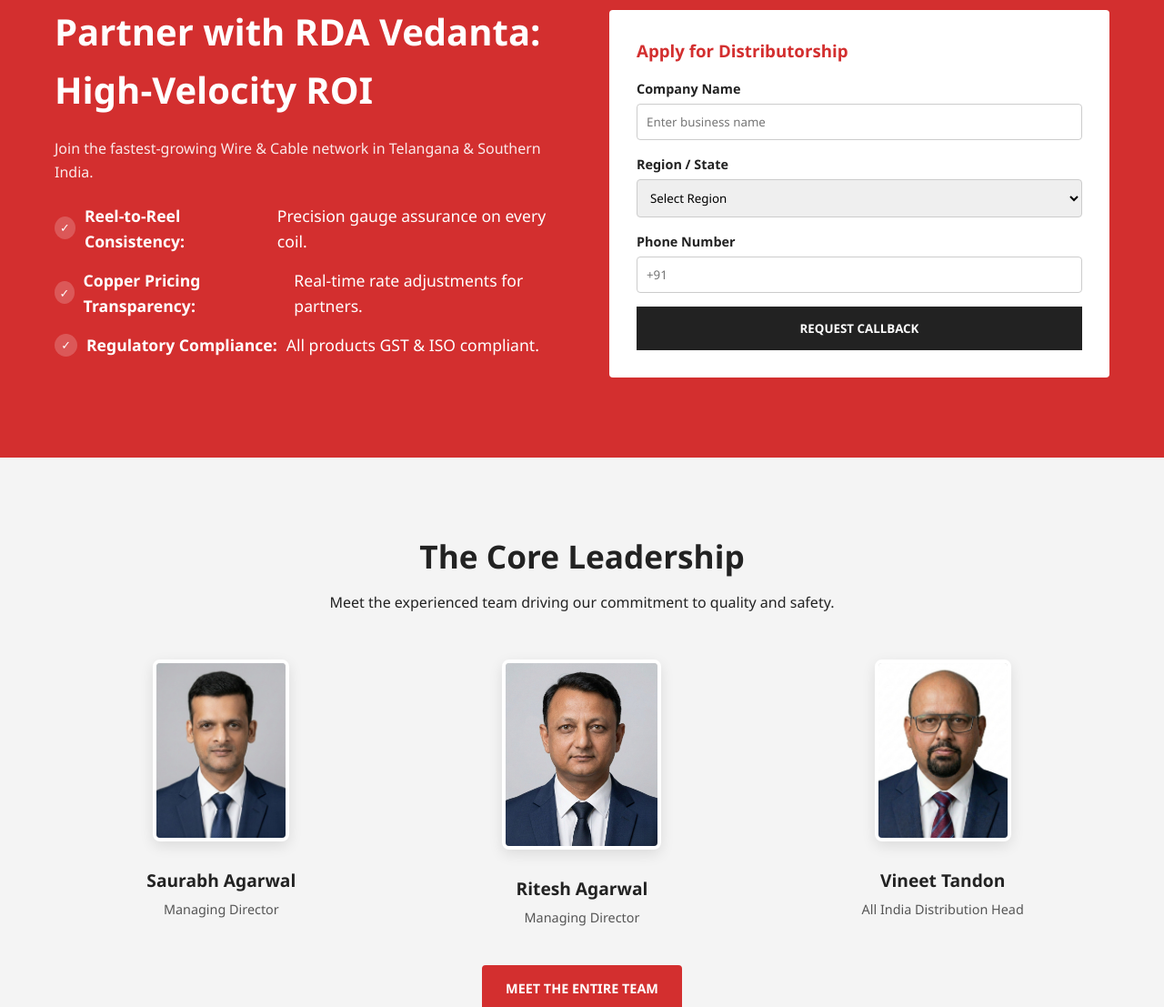
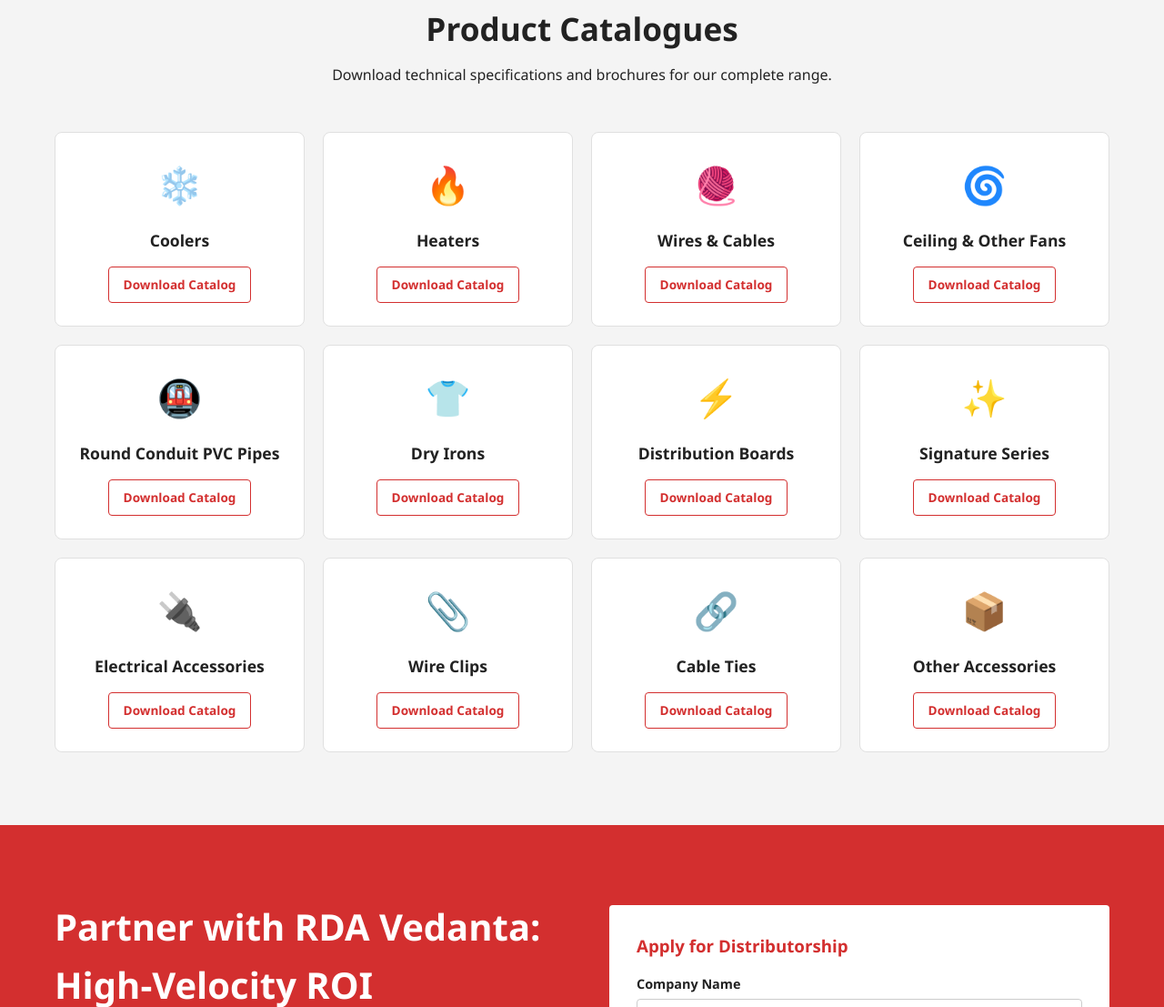
Before and after one commit to xdivyanshh/rda-vedanta-website, a plain HTML site: page index.html in a window 1280 px wide. Shown: the part 1485-2592 px from the top of the page at 91% size. Drawn offline with Linux system fonts and the light colour scheme; a script that the page names is missing.

Commit message:
catalogue section

```diff
--- a/index.html
+++ b/index.html
@@ -92,6 +92,90 @@
                     <div class="card-icon">❄️</div>
                     <h3>Ventilation Systems</h3>
                     <p>High-speed aluminum ceiling fans (Tornado Series) designed to run efficiently on RDA cabling.</p>
+                </div>
+            </div>
+        </div>
+    </section>
+
+    <!-- CATALOGUE SECTION -->
+    <section class="catalogue-section">
+        <div class="container">
+            <div class="section-header">
+                <h2>Product Catalogues</h2>
+                <p>Download technical specifications and brochures for our complete range.</p>
+            </div>
+            <div class="catalogue-grid">
+                <!-- 1. Cooler -->
+                <div class="catalogue-card">
+                    <div class="cat-icon">❄️</div>
+                    <h3>Coolers</h3>
+                    <a href="src/assets/catalogs/rda-coolers.pdf" class="btn-download" download>Download Catalog</a>
+                </div>
+                <!-- 2. Heater -->
+                <div class="catalogue-card">
+                    <div class="cat-icon">🔥</div>
+                    <h3>Heaters</h3>
+                    <a href="src/assets/catalogs/rda-heaters.pdf" class="btn-download" download>Download Catalog</a>
+                </div>
+                <!-- 3. Wire -->
+                <div class="catalogue-card">
+                    <div class="cat-icon">🧶</div>
+                    <h3>Wires & Cables</h3>
+                    <a href="src/assets/catalogs/rda-wires-cables.pdf" class="btn-download" download>Download Catalog</a>
+                </div>
+                <!-- 4. Fans -->
+                <div class="catalogue-card">
+                    <div class="cat-icon">🌀</div>
+                    <h3>Ceiling & Other Fans</h3>
+                    <a href="src/assets/catalogs/rda-fans.pdf" class="btn-download" download>Download Catalog</a>
+                </div>
+                <!-- 5. Pipes -->
+                <div class="catalogue-card">
+                    <div class="cat-icon">🚇</div>
+                    <h3>Round Conduit PVC Pipes</h3>
+                    <a href="src/assets/catalogs/rda-pipes.pdf" class="btn-download" download>Download Catalog</a>
+                </div>
+                <!-- 6. Dry Iron -->
+                <div class="catalogue-card">
+                    <div class="cat-icon">👕</div>
+                    <h3>Dry Irons</h3>
+                    <a href="src/assets/catalogs/rda-irons.pdf" class="btn-download" download>Download Catalog</a>
+                </div>
+                <!-- 7. DBs -->
+                <div class="catalogue-card">
+                    <div class="cat-icon">⚡</div>
+                    <h3>Distribution Boards</h3>
+                    <a href="src/assets/catalogs/rda-distribution-boards.pdf" class="btn-download" download>Download Catalog</a>
+                </div>
+                <!-- 8. Signature Series -->
+                <div class="catalogue-card">
+                    <div class="cat-icon">✨</div>
+                    <h3>Signature Series</h3>
+                    <a href="src/assets/catalogs/rda-signature-series.pdf" class="btn-download" download>Download Catalog</a>
+                </div>
+                <!-- 9. Electrical Accessories -->
+                <div class="catalogue-card">
+                    <div class="cat-icon">🔌</div>
+                    <h3>Electrical Accessories</h3>
+                    <a href="src/assets/catalogs/rda-electrical-accessories.pdf" class="btn-download" download>Download Catalog</a>
+                </div>
+                <!-- 10. Wire Clip -->
+                <div class="catalogue-card">
+                    <div class="cat-icon">📎</div>
+                    <h3>Wire Clips</h3>
+                    <a href="src/assets/catalogs/rda-wire-clips.pdf" class="btn-download" download>Download Catalog</a>
+                </div>
+                <!-- 11. Cable Tie -->
+                <div class="catalogue-card">
+                    <div class="cat-icon">🔗</div>
+                    <h3>Cable Ties</h3>
+                    <a href="src/assets/catalogs/rda-cable-ties.pdf" class="btn-download" download>Download Catalog</a>
+                </div>
+                <!-- 12. Other Accessories -->
+                <div class="catalogue-card">
+                    <div class="cat-icon">📦</div>
+                    <h3>Other Accessories</h3>
+                    <a href="src/assets/catalogs/rda-accessories-misc.pdf" class="btn-download" download>Download Catalog</a>
                 </div>
             </div>
         </div>
--- a/src/css/main.css
+++ b/src/css/main.css
@@ -260,6 +260,63 @@ nav a {
 .bento-card p {
     font-size: 0.9rem;
     color: var(--text-light);
+}
+
+/* CATALOGUE SECTION */
+.catalogue-section {
+    padding: 80px 0;
+    background-color: var(--brand-gray);
+}
+
+.catalogue-grid {
+    display: grid;
+    grid-template-columns: repeat(auto-fill, minmax(250px, 1fr));
+    gap: 20px;
+}
+
+.catalogue-card {
+    background: var(--brand-white);
+    padding: 25px;
+    border-radius: 8px;
+    text-align: center;
+    border: 1px solid var(--border-color);
+    transition: all 0.3s ease;
+}
+
+.catalogue-card:hover {
+    transform: translateY(-5px);
+    box-shadow: 0 10px 20px rgba(0,0,0,0.1);
+    border-color: var(--brand-red);
+}
+
+.cat-icon {
+    font-size: 2.5rem;
+    margin-bottom: 15px;
+    display: block;
+}
+
+.catalogue-card h3 {
+    font-size: 1.1rem;
+    margin-bottom: 15px;
+    color: var(--text-dark);
+}
+
+.btn-download {
+    display: inline-block;
+    padding: 8px 16px;
+    background-color: transparent;
+    color: var(--brand-red);
+    border: 1px solid var(--brand-red);
+    border-radius: 4px;
+    text-decoration: none;
+    font-size: 0.85rem;
+    font-weight: 600;
+    transition: all 0.3s ease;
+}
+
+.btn-download:hover {
+    background-color: var(--brand-red);
+    color: var(--brand-white);
 }
 
 /* DISTRIBUTOR SECTION */
```
Also changed, not shown: 1 other file.
